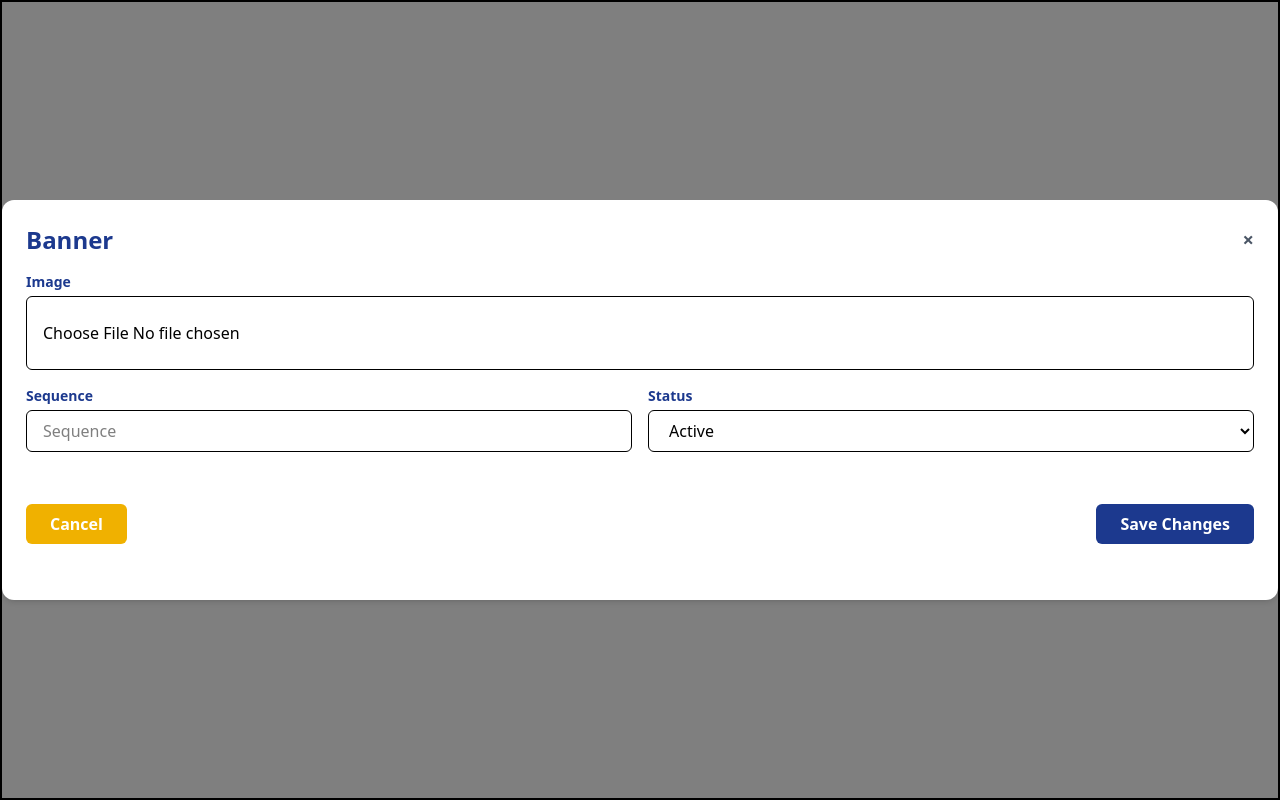
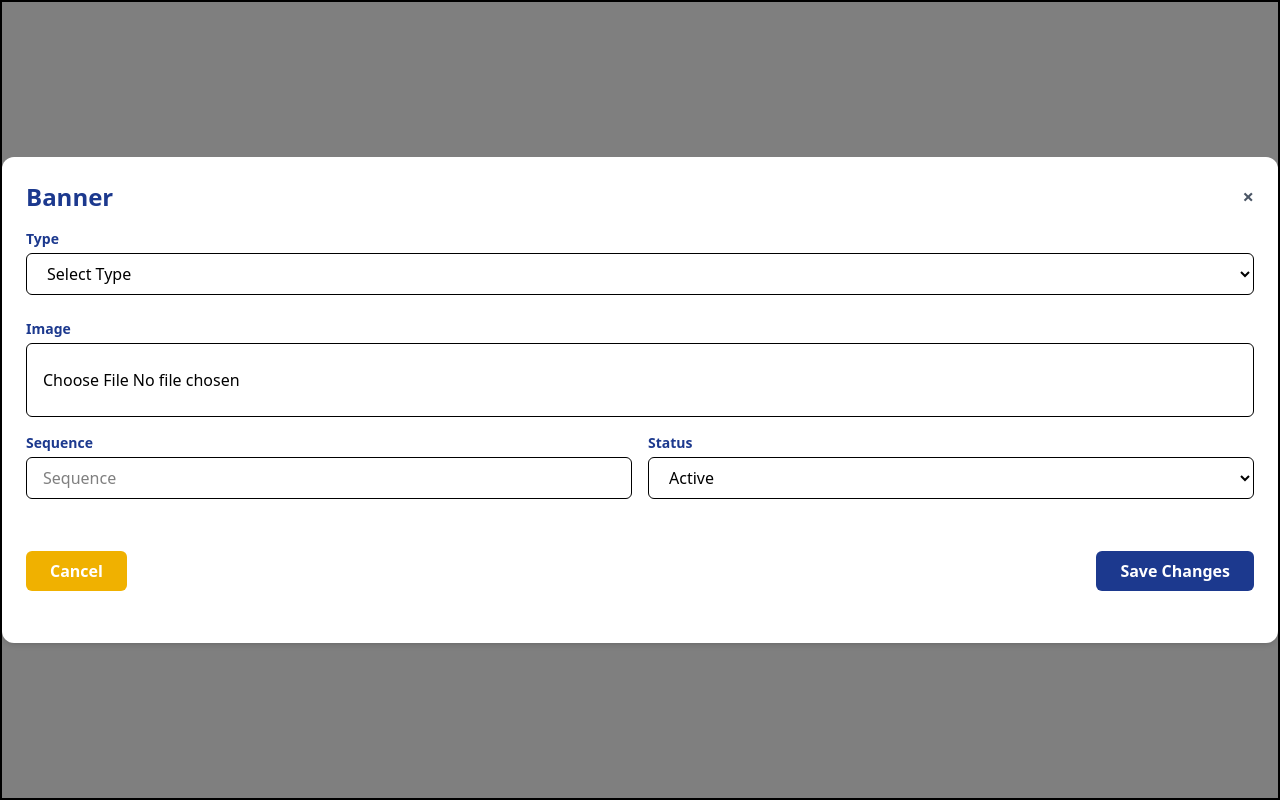
Before and after one commit to devhardik21/MyAdsWorldFrontend, a React (Vite) app: page /bannerr in a window 1280 px wide. Built offline with nearby package versions, Linux system fonts and the light colour scheme.

Commit message:
Updated Banner Button

```diff
--- a/src/components/AddBanner.jsx
+++ b/src/components/AddBanner.jsx
@@ -1,6 +1,6 @@
 import React, { useState } from "react";
 
-const AddBanner = ({onClose}) => {
+const AddBanner = ({ onClose }) => {
   const [formData, setFormData] = useState({
     name: "",
     image: null,
@@ -9,6 +9,14 @@ const AddBanner = ({onClose}) => {
     status: "active",
   });
 
+  const [options, setOptions] = useState({
+    category: ["Plumbing", "Cleaning", "Electrician", "Painter"],
+    subCategory: ["Bathroom", "Kitchen", "Office", "Home"],
+    vendor: ["Vendor A", "Vendor B", "Vendor C"],
+  });
+
+  const [selectedOptions, setSelectedOptions] = useState([]);
+
   const handleChange = (e) => {
     const { name, value, files } = e.target;
     if (files) {
@@ -16,28 +24,85 @@ const AddBanner = ({onClose}) => {
     } else {
       setFormData({ ...formData, [name]: value });
     }
+
+    if (name === "type") {
+      setSelectedOptions([]); // Reset when changing type
+    }
+  };
+
+  const handleCheckboxChange = (option) => {
+    setSelectedOptions((prev) =>
+      prev.includes(option)
+        ? prev.filter((item) => item !== option)
+        : [...prev, option]
+    );
   };
 
   const handleSubmit = (e) => {
     e.preventDefault();
     console.log("Form submitted:", formData);
+
+    e.preventDefault();
+    console.log("Form submitted:", { ...formData, selectedOptions });
   };
 
   return (
     <div className="inset-0 border-2 fixed z-50 bg-black/50 flex items-center justify-center">
       <form
         onSubmit={handleSubmit}
-        className="bg-white p-6 rounded-xl shadow-md w-[80rem]  h-[25rem] mx-auto"
+        className="bg-white p-6 rounded-xl shadow-md w-[80rem]  h-min-[35rem] h-max-auto mx-auto"
       >
         <div className="flex justify-between items-center">
           <h2 className="text-2xl font-bold text-blue-900 mb-4">Banner</h2>
           <button
             onClick={() => onClose()}
-            className=" text-gray-600 hover:text-red-600 text-xl font-bold mb-4"
+            className=" text-gray-600 hover:text-red-600 text-xl font-bold mb-4 "
           >
             ×
           </button>
         </div>
+
+        {/* Type Dropdown */}
+        <div>
+          <label className="block text-sm font-semibold text-blue-900 mb-1">
+            Type
+          </label>
+          <select
+            name="type"
+            value={formData.type}
+            onChange={handleChange}
+            className="w-full mb-6 px-4 py-2 border rounded-md"
+            required
+          >
+            <option value="">Select Type</option>
+            <option value="category">Category</option>
+            <option value="subCategory">Sub-Category</option>
+            <option value="vendor">Vendor</option>
+          </select>
+        </div>
+
+        {/* Show checkboxes based on type */}
+        {formData.type && (
+          <div className="mb-4">
+            <label className="block text-sm font-semibold text-blue-900 mb-2">
+              Select {formData.type} Options
+            </label>
+            <div className="grid grid-cols-10 gap-3">
+              {options[formData.type].map((option, idx) => (
+                <label key={idx} className="flex items-center gap-2">
+                  <input
+                    type="checkbox"
+                    checked={selectedOptions.includes(option)}
+                    onChange={() => handleCheckboxChange(option)}
+                  />
+                  {option}
+                </label>
+              ))}
+            </div>
+          </div>
+        )}
+
+
         <div>
           {/* Image Upload */}
           <label className="block text-sm font-semibold text-blue-900 mb-1">
```
